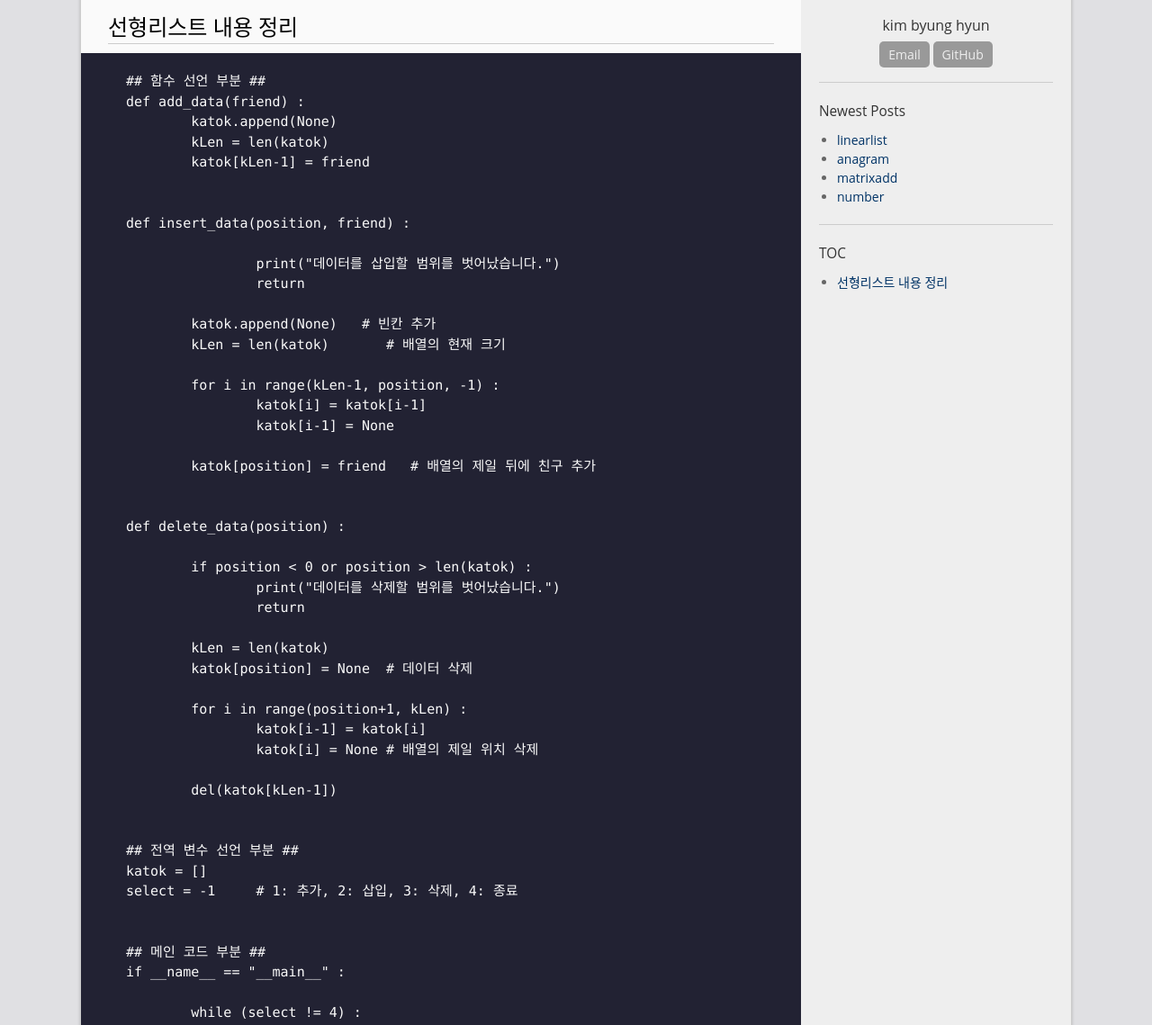
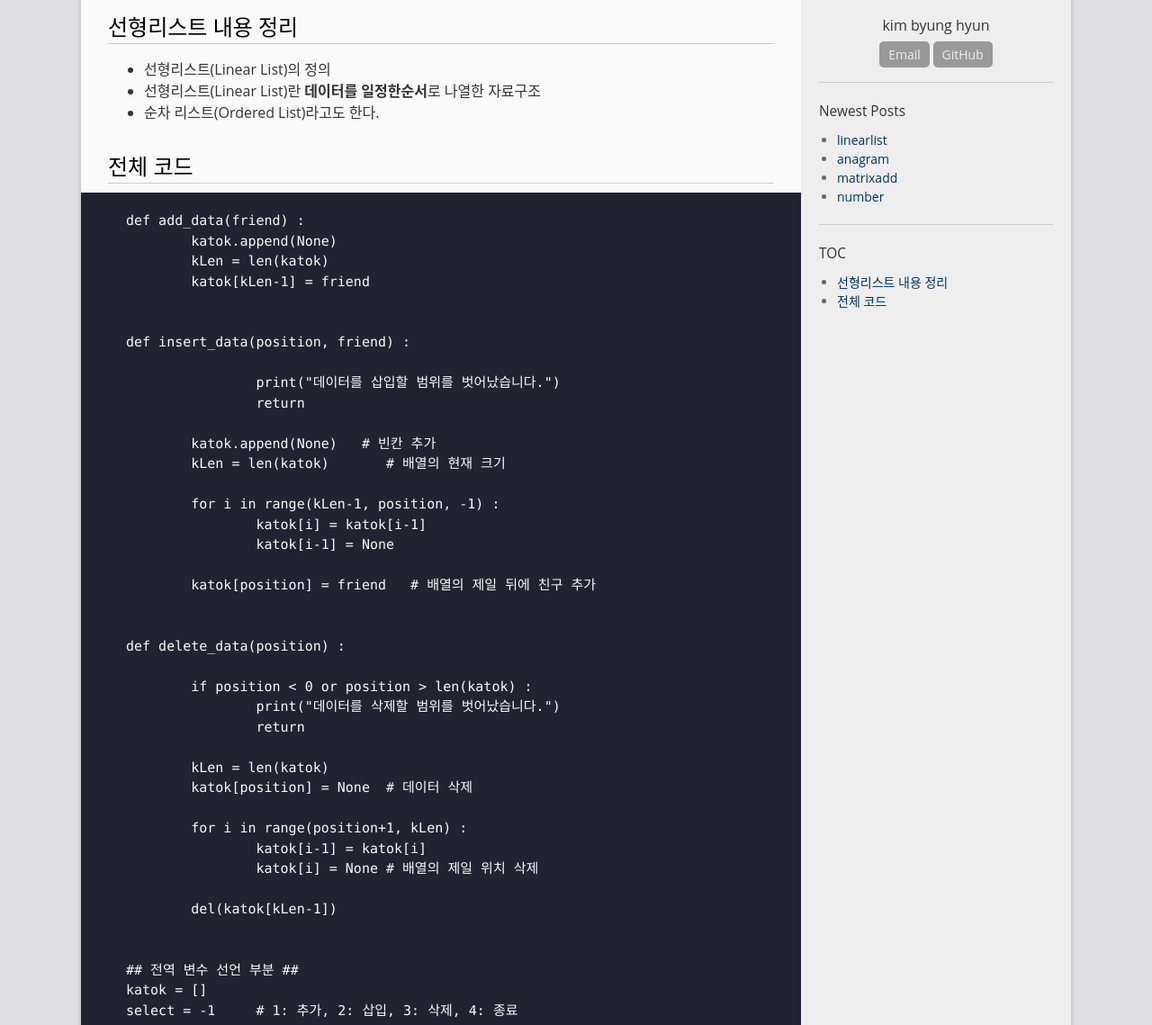
Before and after one commit to bh6366632/bh6366632.github.com, a Jekyll site: the page built from _posts/2024-04-07-linearlist.md, in a window 1280 px wide and 1400 px high, cut to the strip 261-1400 px from the top of the window. Shown: the whole strip at 90% size. Built offline with Jekyll 4.4.1, drawn with Linux system fonts in a browser that asks for light colours; some of the changed text lies outside the part shown.

Commit message:
Update 2024-04-07-linearlist.md

````diff
--- a/_posts/2024-04-07-linearlist.md
+++ b/_posts/2024-04-07-linearlist.md
@@ -8,8 +8,12 @@ permalink: /archivers/linearlist
 
 <h1> 선형리스트 내용 정리</h1>
 
+- 선형리스트(Linear List)의 정의
+- 선형리스트(Linear List)란 **데이터를 일정한순서**로 나열한 자료구조
+- 순차 리스트(Ordered List)라고도 한다.
+
+# 전체 코드
 ```
-## 함수 선언 부분 ##
 def add_data(friend) :
 	katok.append(None)
 	kLen = len(katok)
````
